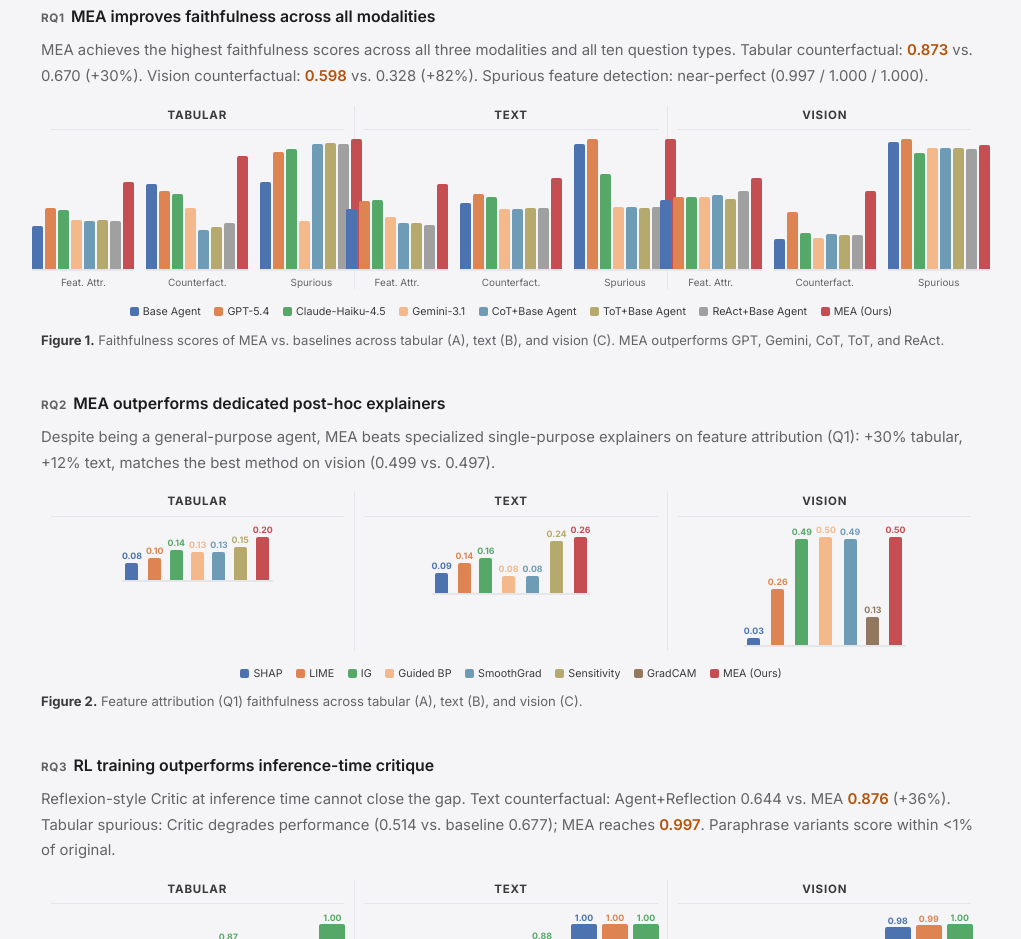
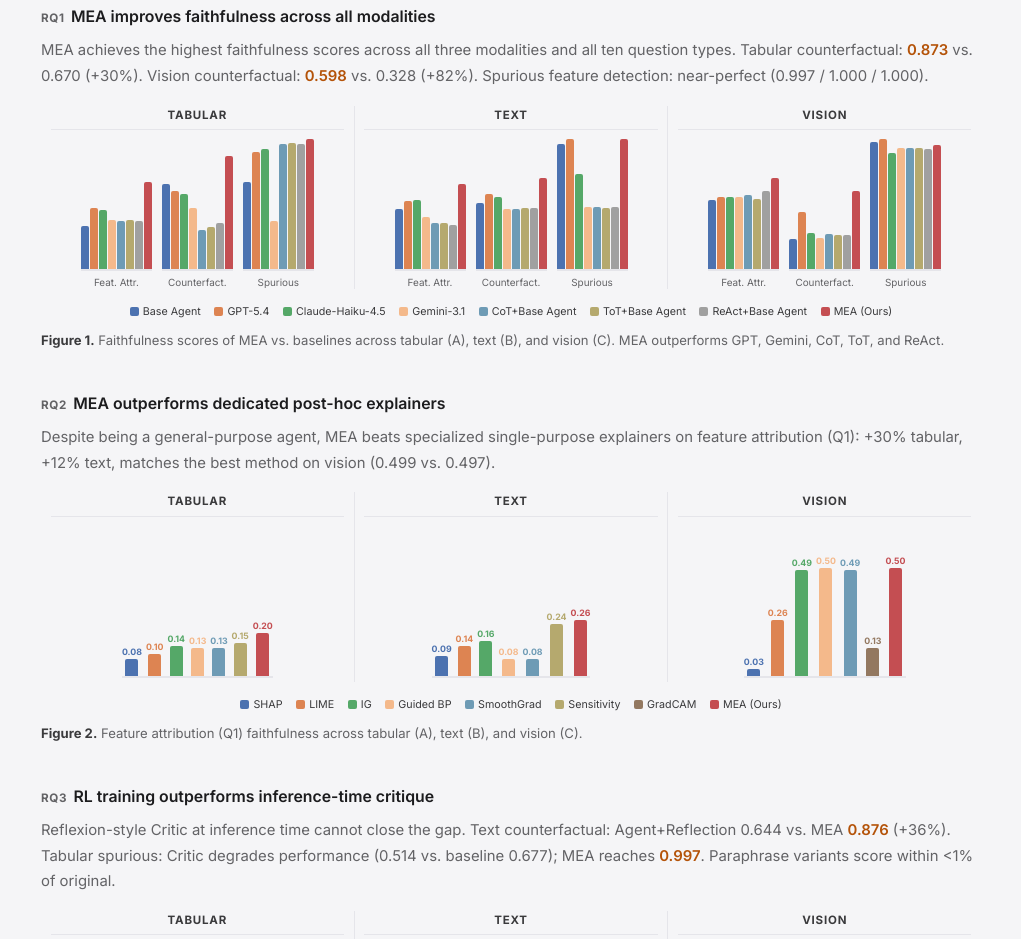
Before and after one commit to EstherrCheng/mea_website, a plain HTML site: page index.html in a window 1280 px wide. Shown: the part 4793-5732 px from the top of the page, without its empty margins (129-1150 px from the left). Drawn offline with Linux system fonts and the light colour scheme.

Commit message:
Fix Fig1 bar overlap and cross-column baseline alignment
- Fig1: reduce barW 11→8, barGap 2→1, groupGap 12→10 to prevent overflow
- All figures: fix barsDiv to fixed height so floor lines align across columns

Co-Authored-By: Claude Sonnet 4.6 <noreply@anthropic.com>

```diff
--- a/index.html
+++ b/index.html
@@ -709,7 +709,7 @@
 <script>
 (function() {
   const FIG1 = {
-    maxH:130, barW:11, barGap:2, groupGap:12, scale:1.0, showVals:false,
+    maxH:130, barW:8, barGap:1, groupGap:10, scale:1.0, showVals:false,
     legend:[
       {label:'Base Agent',       color:'#4C72B0'},
       {label:'GPT-5.4',          color:'#DD8452'},
@@ -818,6 +818,7 @@
         const barsDiv = document.createElement('div');
         barsDiv.className = 'mc-bars';
         barsDiv.style.gap = barGap + 'px';
+        barsDiv.style.height = (maxH + (showVals ? 20 : 0)) + 'px';
 
         for (let i = 0; i < grp.vals.length; i++) {
           const val = grp.vals[i];
```
